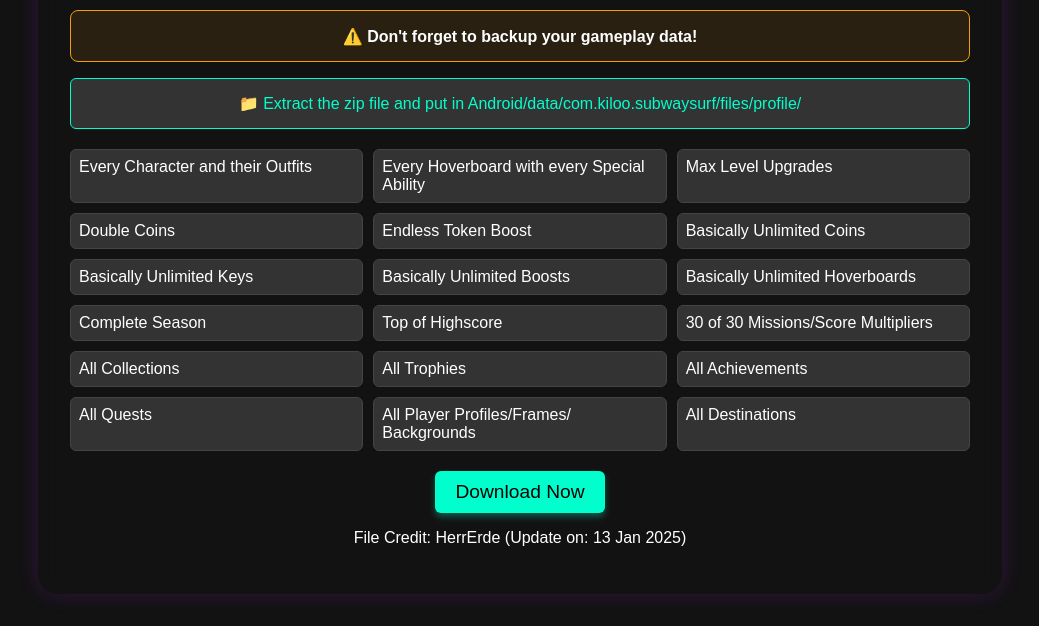
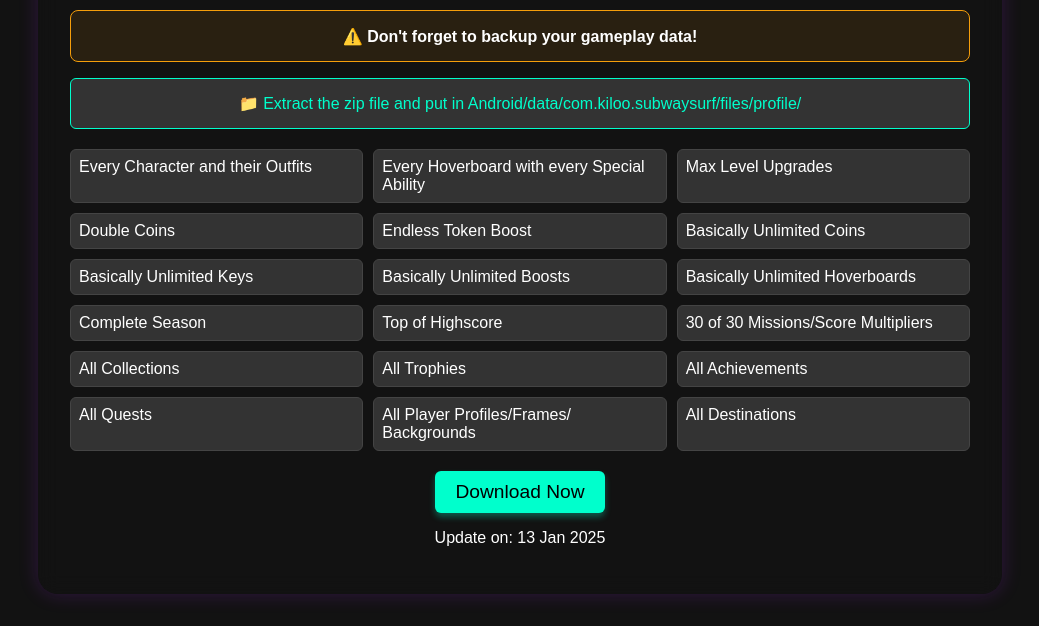
Before and after one commit to SayfullahSayeb/Subway-Surfers-Temp, a plain HTML site: page aio.html in a window 1280 px wide. Shown: the part 174-800 px from the top of the page, without its empty margins (120-1159 px from the left). Drawn offline with Linux system fonts and the light colour scheme.

Commit message:
Update GitHub Pages with latest changes

```diff
--- a/aio.html
+++ b/aio.html
@@ -141,7 +141,7 @@
             <li>All Destinations</li>
         </ul>
         <a href="https://github.com/ssayeb7/SubwaySurf-Temp/raw/main/SubwayBooster.zip" download class="download-btn">Download Now</a>
-        <p> File Credit: HerrErde (Update on: 13 Jan 2025)</p>
+        <p>Update on: 13 Jan 2025</p>
     </div>
 </body>
 </html>
```
Also changed, not shown: decrypt.html (+0 -1 lines).
